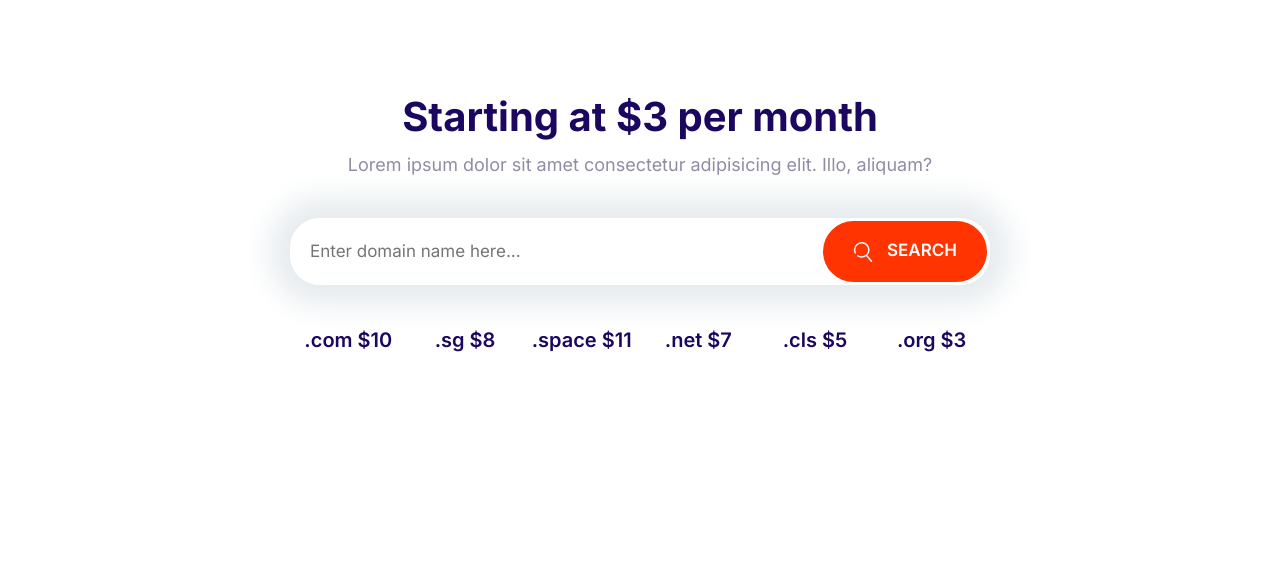
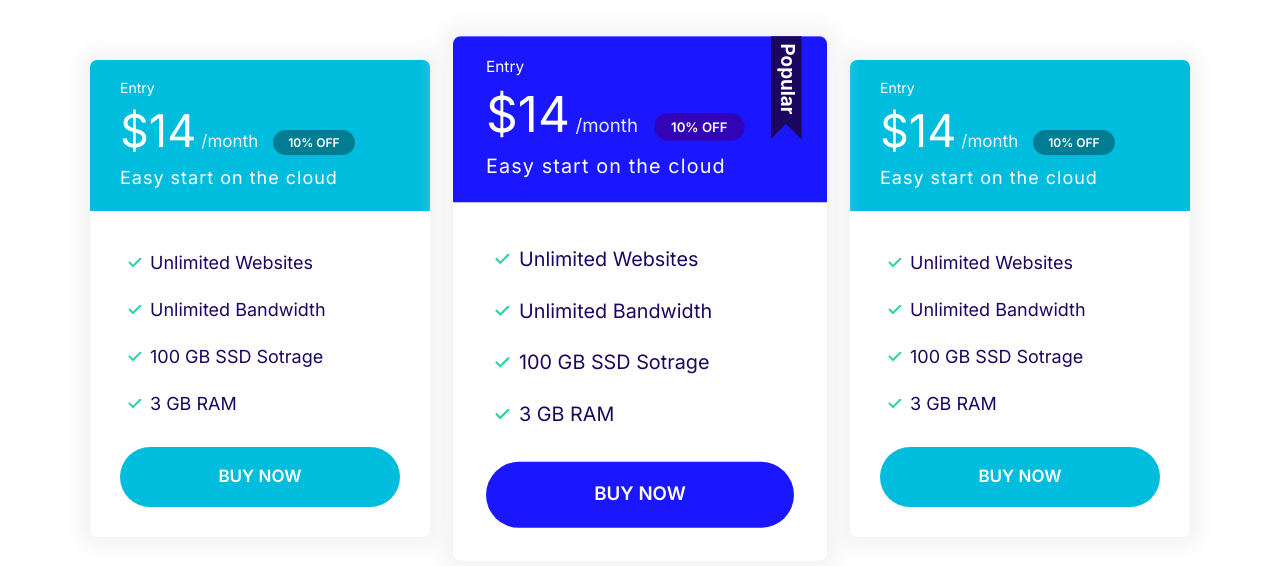
Before and after one commit to MohamedTahaCS/Hoster, a plain HTML site: page index.html in a window 1280 px wide. Drawn offline with Linux system fonts and the light colour scheme.

Commit message:
Build the plans block.

```diff
--- a/css/styles.css
+++ b/css/styles.css
@@ -336,6 +336,10 @@ a {
 
 /* Plans */
 
+.plan {
+    transition: transform .3s ease-out;
+}
+
 .plan__name {
     color: #fff;
     margin: 0;
@@ -365,6 +369,10 @@ a {
     margin-bottom: 2rem;
 }
 
+.plan--popular {
+    transform: scale(110%);
+}
+
 .plan--popular .card__header {
     position: relative;
 }
@@ -376,6 +384,14 @@ a {
     position: absolute;
     top: -6px;
     right: 5%;
+}
+
+.plan:hover {
+    transform: scale(1.05);
+}
+
+.plan--popular:hover {
+    transform: scale(1.15);
 }
 
 @media screen and (min-width: 1024px) {
@@ -746,3 +762,15 @@ nav {
         grid-template-columns: repeat(auto-fit, minmax(10rem, 1fr));
     }
 }
+
+
+/* Plans Block */
+
+.block-plans .grid {
+    gap: 8rem 4rem;
+}
+
+.block-plans .card {
+    max-width: 50rem;
+    margin: 0 auto;
+}
--- a/index.html
+++ b/index.html
@@ -15,35 +15,69 @@
         <link rel="stylesheet" href="css/styles.css" />
     </head>
     <body>
-        <section class="block container block-domain">
-            <header class="block__header">
-                <h2>Starting at $3 per month</h2>
-                <p>
-                    Lorem ipsum dolor sit amet consectetur adipisicing elit.
-                    Illo, aliquam?
-                </p>
-            </header>
-            <div class="input-group">
-                <input
-                    type="text"
-                    class="input"
-                    placeholder="Enter domain name here..."
-                />
-                <button class="btn btn--accent">
-                    <svg class="icon icon--primary">
-                        <use xlink:href="images/sprite.svg#search"></use>
-                    </svg>
-                    Search
-                </button>
+        <section class="block container block-plans">
+            <div class="grid grid--1x3">
+                <div class="plan">
+                    <div class="card card--secondary">
+                        <header class="card__header">
+                            <h3 class="plan__name">Entry</h3>
+                            <span class="plan__price">$14</span>
+                            <span class="plan__billing-cycle">/month</span>
+                            <span class="badge badge--secondary badge--small">10% off</span>
+                            <span class="plan__description">Easy start on the cloud</span>
+                        </header>
+                        <div class="card__body">
+                            <ul class="list list--tick">
+                                <li class="list__item">Unlimited Websites</li>
+                                <li class="list__item">Unlimited Bandwidth</li>
+                                <li class="list__item">100 GB SSD Sotrage</li>
+                                <li class="list__item">3 GB RAM</li>
+                            </ul>
+                            <button class="btn btn--secondary btn--block">Buy Now</button>
+                        </div>
+                    </div>
+                </div>
+                <div class="plan plan--popular">
+                    <div class="card card--primary">
+                        <header class="card__header">
+                            <h3 class="plan__name">Entry</h3>
+                            <span class="plan__price">$14</span>
+                            <span class="plan__billing-cycle">/month</span>
+                            <span class="badge badge--primary badge--small">10% off</span>
+                            <span class="plan__description">Easy start on the cloud</span>
+                        </header>
+                        <div class="card__body">
+                            <ul class="list list--tick">
+                                <li class="list__item">Unlimited Websites</li>
+                                <li class="list__item">Unlimited Bandwidth</li>
+                                <li class="list__item">100 GB SSD Sotrage</li>
+                                <li class="list__item">3 GB RAM</li>
+                            </ul>
+                            <button class="btn btn--primary btn--block">Buy Now</button>
+                        </div>
+                    </div>
+                </div>
+                <div class="plan plan">
+                    <div class="card card--secondary">
+                        <header class="card__header">
+                            <h3 class="plan__name">Entry</h3>
+                            <span class="plan__price">$14</span>
+                            <span class="plan__billing-cycle">/month</span>
+                            <span class="badge badge--secondary badge--small">10% off</span>
+                            <span class="plan__description">Easy start on the cloud</span>
+                        </header>
+                        <div class="card__body">
+                            <ul class="list list--tick">
+                                <li class="list__item">Unlimited Websites</li>
+                                <li class="list__item">Unlimited Bandwidth</li>
+                                <li class="list__item">100 GB SSD Sotrage</li>
+                                <li class="list__item">3 GB RAM</li>
+                            </ul>
+                            <button class="btn btn--secondary btn--block">Buy Now</button>
+                        </div>
+                    </div>
+                </div>
             </div>
-            <ul class="list block-domain__prices">
-                <li>.com $10</li>
-                <li>.sg $8</li>
-                <li>.space $11</li>
-                <li>.net $7</li>
-                <li>.cls $5</li>
-                <li>.org $3</li>
-            </ul>
         </section>
     </body>
 </html>
```
Also changed, not shown: components/plansBlock.html (added, +80 -0 lines).
